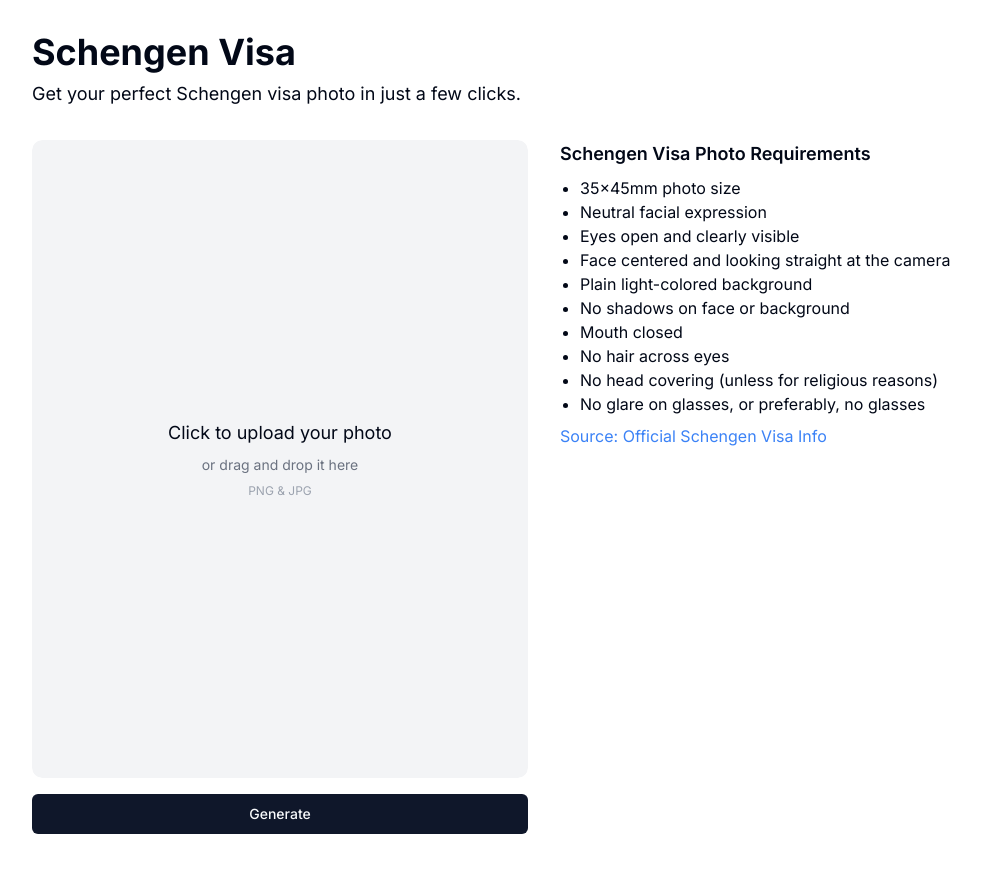
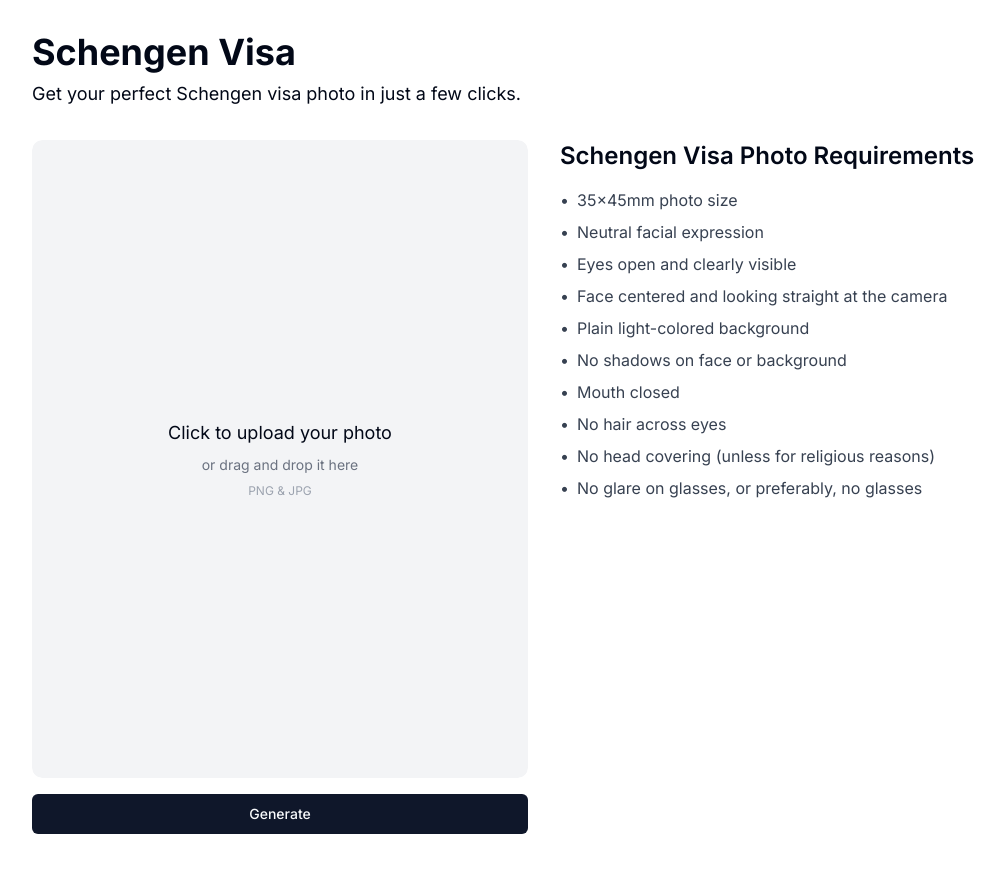
Before and after one commit to happytwodesign/visa-photo-generator, a Next.js app: page / in a window 1280 px wide. Shown: the top 872 px of the page, without its empty margins (96-1101 px from the left). Built offline with nearby package versions, Linux system fonts and the light colour scheme.

Commit message:
Improve photo upload and processing functionality

```diff
--- a/app/api/process-photo/route.ts
+++ b/app/api/process-photo/route.ts
@@ -91,48 +91,25 @@ async function applyPhotoProcessing(buffer: Buffer, config: ProcessingConfig): P
   const targetWidth = SCHENGEN_PHOTO_REQUIREMENTS.width * 10; // 350 pixels
   const targetHeight = SCHENGEN_PHOTO_REQUIREMENTS.height * 10; // 450 pixels
 
-  // Calculate scaling factors
-  const scaleX = targetWidth / originalWidth;
-  const scaleY = targetHeight / originalHeight;
-  const scale = Math.min(scaleX, scaleY);
-
-  // Calculate dimensions to maintain aspect ratio
-  const resizeWidth = Math.round(originalWidth * scale);
-  const resizeHeight = Math.round(originalHeight * scale);
-
-  // Resize the image while maintaining aspect ratio
-  image = image.resize(resizeWidth, resizeHeight, { fit: 'contain' });
-
-  // Create a white canvas of the target size
-  const canvas = sharp({
-    create: {
-      width: targetWidth,
-      height: targetHeight,
-      channels: 4,
-      background: { r: 255, g: 255, b: 255, alpha: 1 }
-    }
-  });
-
-  // Calculate position to center the image
-  const left = Math.round((targetWidth - resizeWidth) / 2);
-  const top = Math.round((targetHeight - resizeHeight) / 2);
-
-  // Composite the resized image onto the white canvas
-  image = await canvas.composite([{ input: await image.toBuffer(), left, top }]);
-
   if (config.fitFace) {
     try {
-      const faceDetectionResult = await detectFace(await image.toBuffer());
+      const faceDetectionResult = await detectFace(buffer);
       if (faceDetectionResult) {
         image = await adjustFacePosition(image, faceDetectionResult.detection, faceDetectionResult.landmarks, targetWidth, targetHeight);
         console.log('Face detected and adjusted');
       } else {
         console.warn('No face detected. Proceeding with centered image.');
+        // If no face is detected, center the image
+        image = await centerImage(image, targetWidth, targetHeight);
       }
     } catch (error) {
       console.error('Face detection failed:', error);
-      // Proceed without face adjustment if detection fails or times out
+      // If face detection fails, center the image
+      image = await centerImage(image, targetWidth, targetHeight);
     }
+  } else {
+    // If face fitting is not requested, center the image
+    image = await centerImage(image, targetWidth, targetHeight);
   }
 
   if (config.adjustContrast) {
@@ -212,14 +189,47 @@ async function adjustFacePosition(image: sharp.Sharp, detection: faceapi.FaceDet
   const left = Math.max(0, Math.round(newFaceCenterX - targetWidth / 2));
   const top = Math.max(0, Math.round(newFaceCenterY - targetHeight * 0.45)); // Position face slightly above center
 
-  // Resize and crop the image
-  return image
-    .resize({
+  // Resize the image
+  image = image.resize({
     width: newWidth,
     height: newHeight,
     fit: 'fill'
-    })
-    .extract({
+  });
+
+  // Crop the image to center the face
+  return image.extract({
+    left,
+    top,
+    width: targetWidth,
+    height: targetHeight
+  });
+}
+
+async function centerImage(image: sharp.Sharp, targetWidth: number, targetHeight: number) {
+  const { width, height } = await image.metadata();
+  if (!width || !height) throw new Error('Image dimensions not available');
+
+  const aspectRatio = width / height;
+  const targetAspectRatio = targetWidth / targetHeight;
+
+  let resizeWidth, resizeHeight;
+  if (aspectRatio > targetAspectRatio) {
+    resizeHeight = targetHeight;
+    resizeWidth = Math.round(targetHeight * aspectRatio);
+  } else {
+    resizeWidth = targetWidth;
+    resizeHeight = Math.round(targetWidth / aspectRatio);
+  }
+
+  // Resize the image
+  image = image.resize(resizeWidth, resizeHeight, { fit: 'fill' });
+
+  // Calculate cropping parameters
+  const left = Math.max(0, Math.round((resizeWidth - targetWidth) / 2));
+  const top = Math.max(0, Math.round((resizeHeight - targetHeight) / 2));
+
+  // Crop the image
+  return image.extract({
     left,
     top,
     width: targetWidth,
--- a/app/components/PhotoUpload.tsx
+++ b/app/components/PhotoUpload.tsx
@@ -1,5 +1,6 @@
 import React, { useCallback } from 'react';
 import { useDropzone } from 'react-dropzone';
+import { X } from 'lucide-react'; // Assuming you're using lucide-react for icons
 
 interface PhotoUploadProps {
   onUpload: (file: File) => void;
@@ -27,14 +28,15 @@ const PhotoUpload: React.FC<PhotoUploadProps> = ({ onUpload, uploadedPhotoUrl, o
         <div className="w-full h-full relative">
           <img
             src={uploadedPhotoUrl}
-            alt="Uploaded"
-            className="w-full h-full object-cover rounded-[10px]"
+            alt="Uploaded photo"
+            className="w-full h-full object-cover"
           />
           <button
-            onClick={(e) => { e.stopPropagation(); onDelete(); }}
-            className="absolute top-2 right-2 bg-white rounded-full p-1 shadow-md"
+            onClick={onDelete}
+            className="absolute top-2 right-2 p-1 bg-white rounded-full shadow-md hover:bg-gray-100 transition-colors"
+            aria-label="Remove photo"
           >
-            X
+            <X size={24} className="text-gray-600" />
           </button>
         </div>
       ) : (
--- a/app/components/RequirementsList.tsx
+++ b/app/components/RequirementsList.tsx
@@ -1,36 +1,41 @@
 import React from 'react';
+import { Check } from 'lucide-react';
 
 interface RequirementsListProps {
   requirements?: Record<string, boolean>;
+  showChecks?: boolean;
 }
 
-const RequirementsList: React.FC<RequirementsListProps> = ({ requirements }) => {
-  const defaultRequirements = [
-    "35x45mm photo size",
-    "Neutral facial expression",
-    "Eyes open and clearly visible",
-    "Face centered and looking straight at the camera",
-    "Plain light-colored background",
-    "No shadows on face or background",
-    "Mouth closed",
-    "No hair across eyes",
-    "No head covering (unless for religious reasons)",
-    "No glare on glasses, or preferably, no glasses"
+const RequirementsList: React.FC<RequirementsListProps> = ({ requirements, showChecks = false }) => {
+  const requirementItems = [
+    '35x45mm photo size',
+    'Neutral facial expression',
+    'Eyes open and clearly visible',
+    'Face centered and looking straight at the camera',
+    'Plain light-colored background',
+    'No shadows on face or background',
+    'Mouth closed',
+    'No hair across eyes',
+    'No head covering (unless for religious reasons)',
+    'No glare on glasses, or preferably, no glasses'
   ];
 
   return (
-    <div>
-      <h3 className="text-lg font-semibold mb-2">Schengen Visa Photo Requirements</h3>
-      <ul className="list-disc pl-5">
-        {defaultRequirements.map((req, index) => (
-          <li key={index} className={requirements ? (requirements[req] ? 'text-green-500' : 'text-red-500') : ''}>
-            {req}
+    <div className="mt-4">
+      <ul className="space-y-2">
+        {requirementItems.map((item, index) => (
+          <li key={index} className="flex items-center text-gray-700">
+            {showChecks ? (
+              requirements && requirements[item] && (
+                <Check className="mr-2 h-4 w-4 text-green-500 flex-shrink-0" />
+              )
+            ) : (
+              <span className="mr-2 flex-shrink-0">•</span>
+            )}
+            <span>{item}</span>
           </li>
         ))}
       </ul>
-      <a href="https://ec.europa.eu/home-affairs/schengen-visa_en" target="_blank" rel="noopener noreferrer" className="text-blue-500 hover:underline mt-2 inline-block">
-        Source: Official Schengen Visa Info
-      </a>
     </div>
   );
 };
--- a/app/page.tsx
+++ b/app/page.tsx
@@ -90,6 +90,19 @@ export default function Home() {
     setShowUploadMessage(false);
   };
 
+  const allRequirementsMet = {
+    '35x45mm photo size': true,
+    'Neutral facial expression': true,
+    'Eyes open and clearly visible': true,
+    'Face centered and looking straight at the camera': true,
+    'Plain light-colored background': true,
+    'No shadows on face or background': true,
+    'Mouth closed': true,
+    'No hair across eyes': true,
+    'No head covering (unless for religious reasons)': true,
+    'No glare on glasses, or preferably, no glasses': true
+  };
+
   return (
     <div className="max-w-5xl mx-auto">
       <h1 className="text-4xl font-bold mb-2">Schengen Visa</h1>
@@ -121,7 +134,13 @@ export default function Home() {
           )}
         </div>
         <div>
-          <RequirementsList requirements={processedPhoto ? requirements : undefined} />
+          <h2 className="text-2xl font-semibold mb-4">
+            {!processedPhoto ? "Schengen Visa Photo Requirements" : "Photo Requirements Check"}
+          </h2>
+          <RequirementsList
+            requirements={processedPhoto ? allRequirementsMet : undefined}
+            showChecks={!!processedPhoto}
+          />
           {processedPhoto && (
             <>
               <DownloadOptions photoUrl={processedPhoto} />
```
Lines whose indentation alone changed are shown as unchanged.
